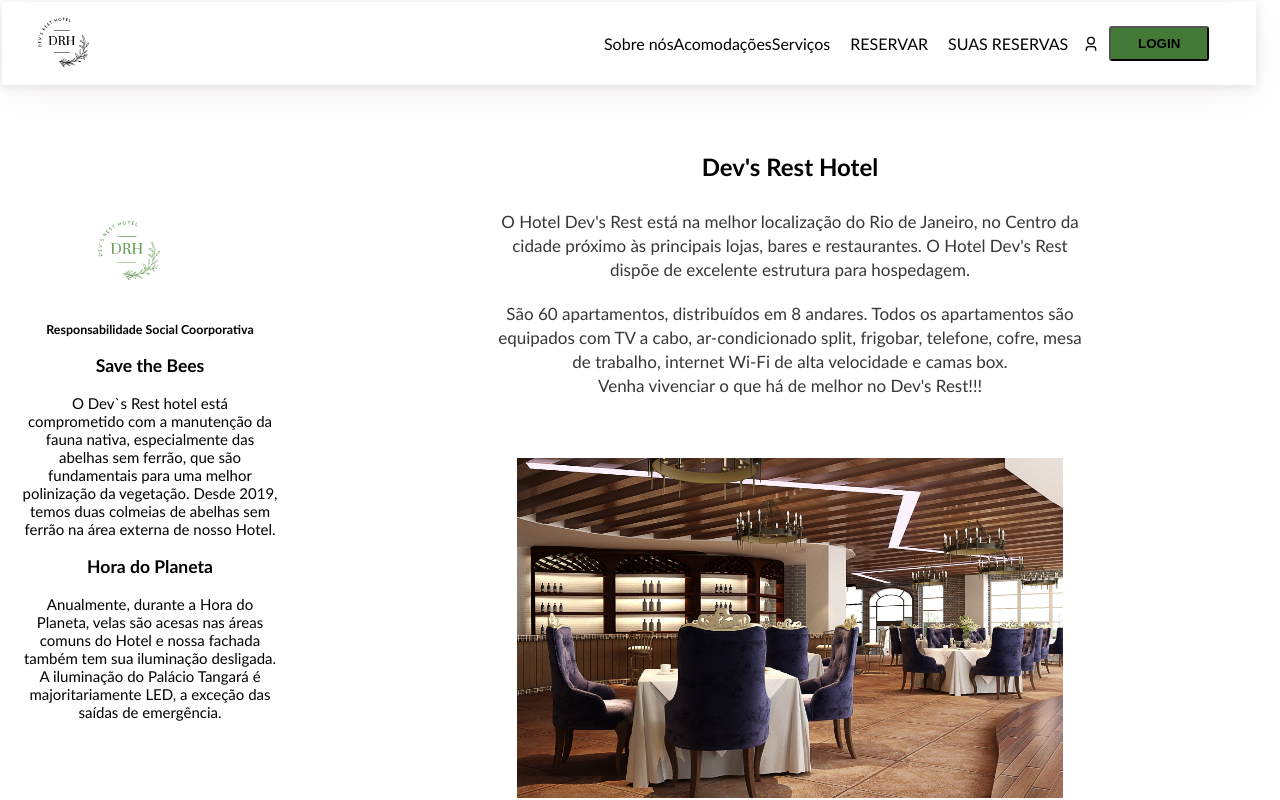
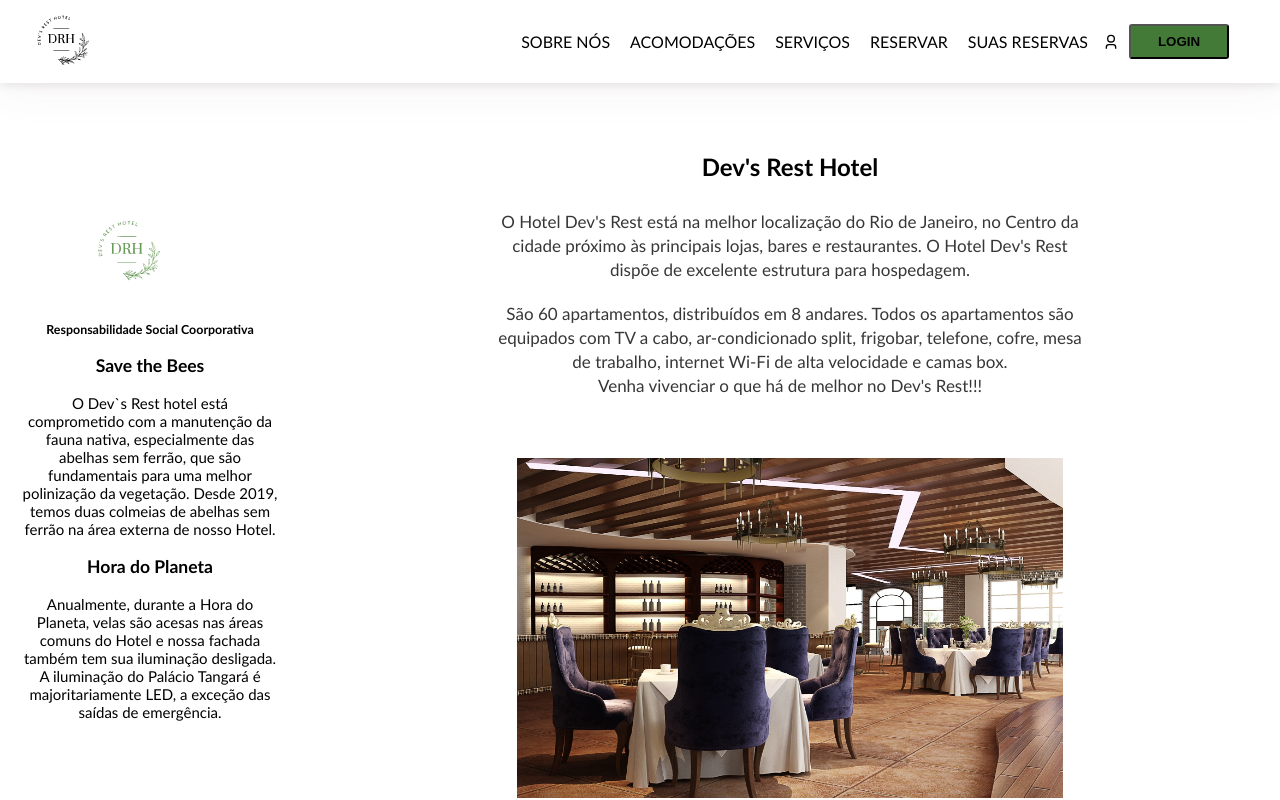
Before and after one commit to enricomartins018/mod5_devs_rest_hotel, a React (Vite) app: page / in a window 1280 px wide. Shown: the top 800 px of the page. Built offline with nearby package versions, Linux system fonts and the light colour scheme.

Commit message:
ajuste no posicionamento do header

```diff
--- a/src/components/Header/Header.jsx
+++ b/src/components/Header/Header.jsx
@@ -5,7 +5,7 @@ import logo from "../../assets/logo.svg";
 import { RiUser3Line } from "react-icons/ri";
 import { useNavigate } from "react-router-dom";
 import { Link } from "react-router-dom";
-// import {Link as Scroll} from "react-scroll"
+import {Link as Scroll} from "react-scroll"
 
 export const Header = () => {
   const navigate = useNavigate();
@@ -31,15 +31,15 @@ export const Header = () => {
     <header className={S.header}>
       <img className={S.logo} src={logo} alt="" />
       <nav className={S.nav}>
-        {/* <Scroll className={S.a} to="sobre" smooth={true} duration={1000}> */}
-        Sobre nós
-        {/* </Scroll>
-        <Scroll className={S.a} to="acomodacoes" smooth={true} duration={1000}> */}
-        Acomodações
-        {/* </Scroll>
-        <Scroll className={S.a} to="servicos" smooth={true} duration={1000}> */}
-        Serviços
-        {/* </Scroll> */}
+        <Scroll className={S.a} to="sobre" smooth={true} duration={1000}>
+          Sobre nós
+        </Scroll>
+        <Scroll className={S.a} to="acomodacoes" smooth={true} duration={1000}>
+          Acomodações
+        </Scroll>
+        <Scroll className={S.a} to="servicos" smooth={true} duration={1000}>
+          Serviços
+        </Scroll>
         <Link to="/facasuareserva" className={S.a} href="#">
           Reservar
         </Link>
--- a/src/components/Header/Header.module.css
+++ b/src/components/Header/Header.module.css
@@ -1,10 +1,11 @@
 .header {
-  width: 98vw;
+  width: 100vw;
   display: flex;
   align-items: center;
   background: #ffffff;
   box-shadow: 0px 2px 10px rgba(0, 0, 0, 0.1), 0px 10px 40px hwb(0 35% 45% / 0.06);
-  /* position: fixed; */
+  position: fixed;
+  margin: 0;
 }
 
 .header .logo {
@@ -27,7 +28,7 @@
   justify-content: flex-end;
 }
 
-.nav .a {
+.a {
   text-decoration: none;
   text-transform: uppercase;
   color: #000000;
--- a/src/components/SectionSobre/SectionSobre.module.css
+++ b/src/components/SectionSobre/SectionSobre.module.css
@@ -28,5 +28,5 @@
   display: flex;
   gap: 50px;
   margin-top: 30px;
-
 }
+}
--- a/src/pages/Home/Home.module.css
+++ b/src/pages/Home/Home.module.css
@@ -2,8 +2,8 @@
     grid-area: header;
     background-color: white;
     color: black;
-    padding: 2px;
-    gap: 20px
+    gap: 20px;
+    z-index: 1;
 }
 
 .sideNav {
```
